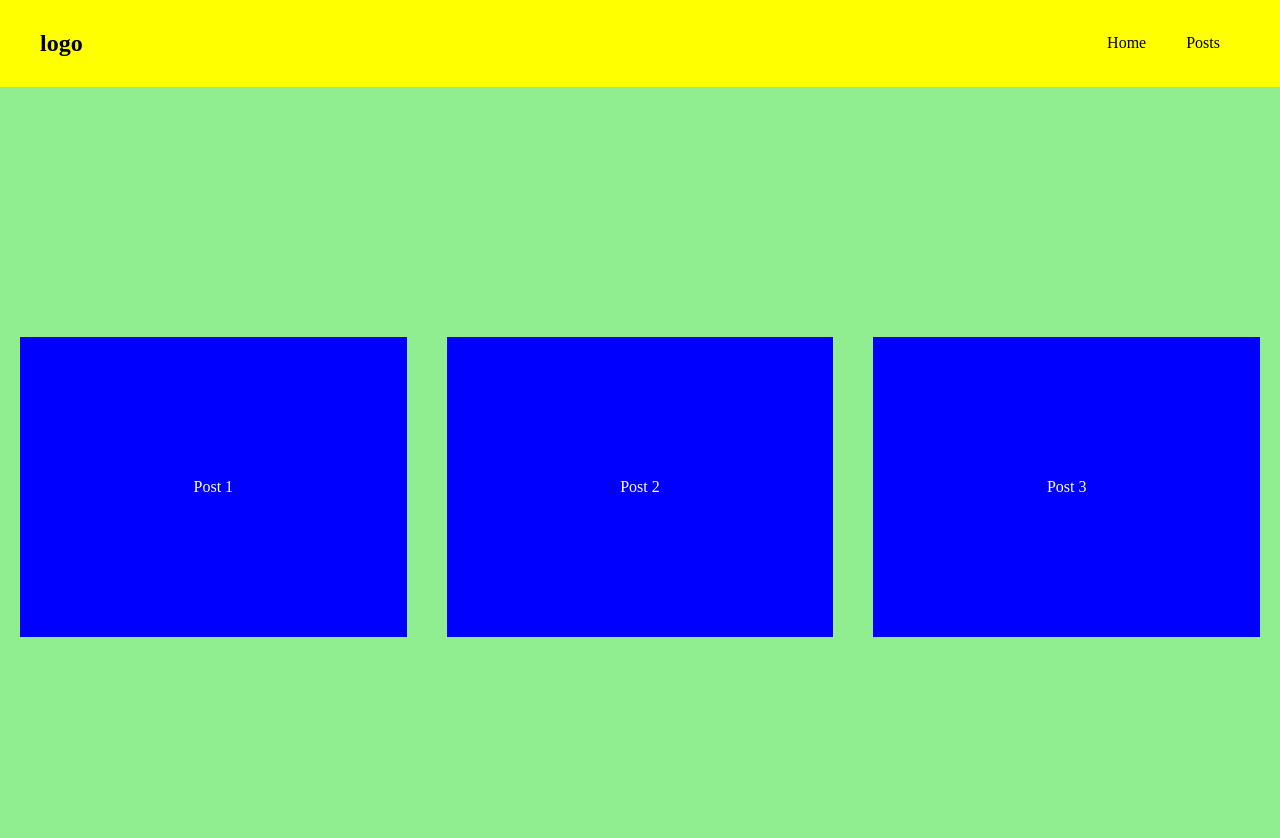
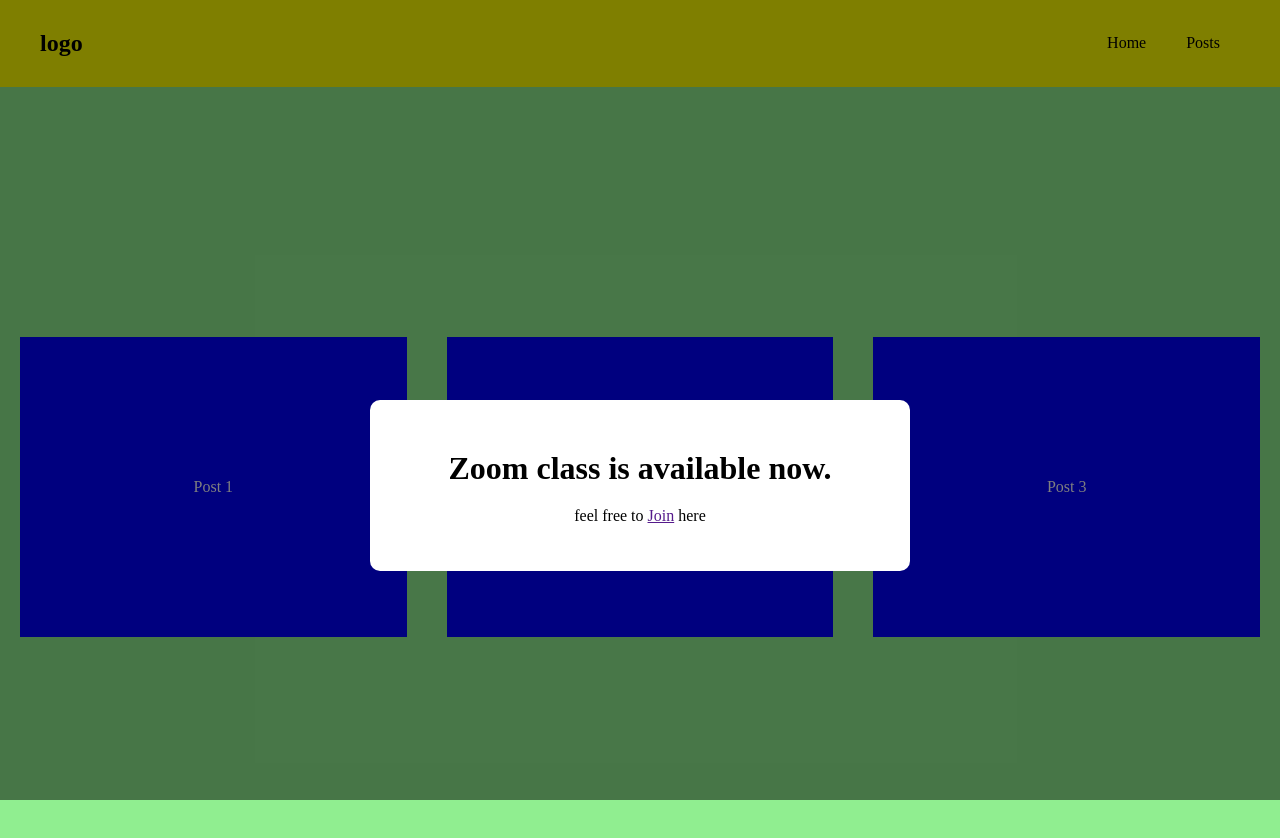
Before and after one commit to donecho/CreativeCoder_React_Course, a React (Create React App) app in the folder spa-react/: page / in a window 1280 px wide. Shown: the top 838 px of the page. Built offline with nearby package versions, Linux system fonts and the light colour scheme.

Commit message:
19-React-Default-Child

```diff
--- a/spa-react/src/App.js
+++ b/spa-react/src/App.js
@@ -3,6 +3,7 @@
 import { useState } from 'react';
 import Navbar from './components/Navbar';
 import PostsList from './components/PostList';
+import Modal from './components/Modal';
 
 function App() {
 
@@ -20,6 +21,11 @@
     <>
       <Navbar/>
       <PostsList posts={posts}/>
+      <Modal>
+        {/* modal content */}
+        <h1>Zoom class is available now.</h1>
+        <p>feel free to <a href=''>Join</a> here </p>
+      </Modal>
     </>  //it called react fragment
   );
 }
--- /dev/null
+++ b/spa-react/src/components/Modal/index.css
@@ -0,0 +1,23 @@
+/* modal stles */
+
+.modal-backdrop {
+    width: 100%;
+    height: 100%;
+    position: fixed;
+    top:0;
+    left:0;
+    background-color: rgb(0, 0 ,0,0.5);
+}
+
+.modal {
+    background-color: white;
+    max-width: 480px;
+    margin: 400px auto;
+    padding: 30px;
+    border-radius: 10px;
+    text-align: center;
+}
+
+.modal h1{
+    margin:20px;
+}
--- /dev/null
+++ b/spa-react/src/components/Modal/index.js
@@ -0,0 +1,12 @@
+import React from 'react'
+import './index.css'
+
+export default function Modal({children}) {
+  return (
+    <div className='modal-backdrop'>
+      <div className="modal">
+        {children}
+      </div>
+    </div>
+  )
+}
```
